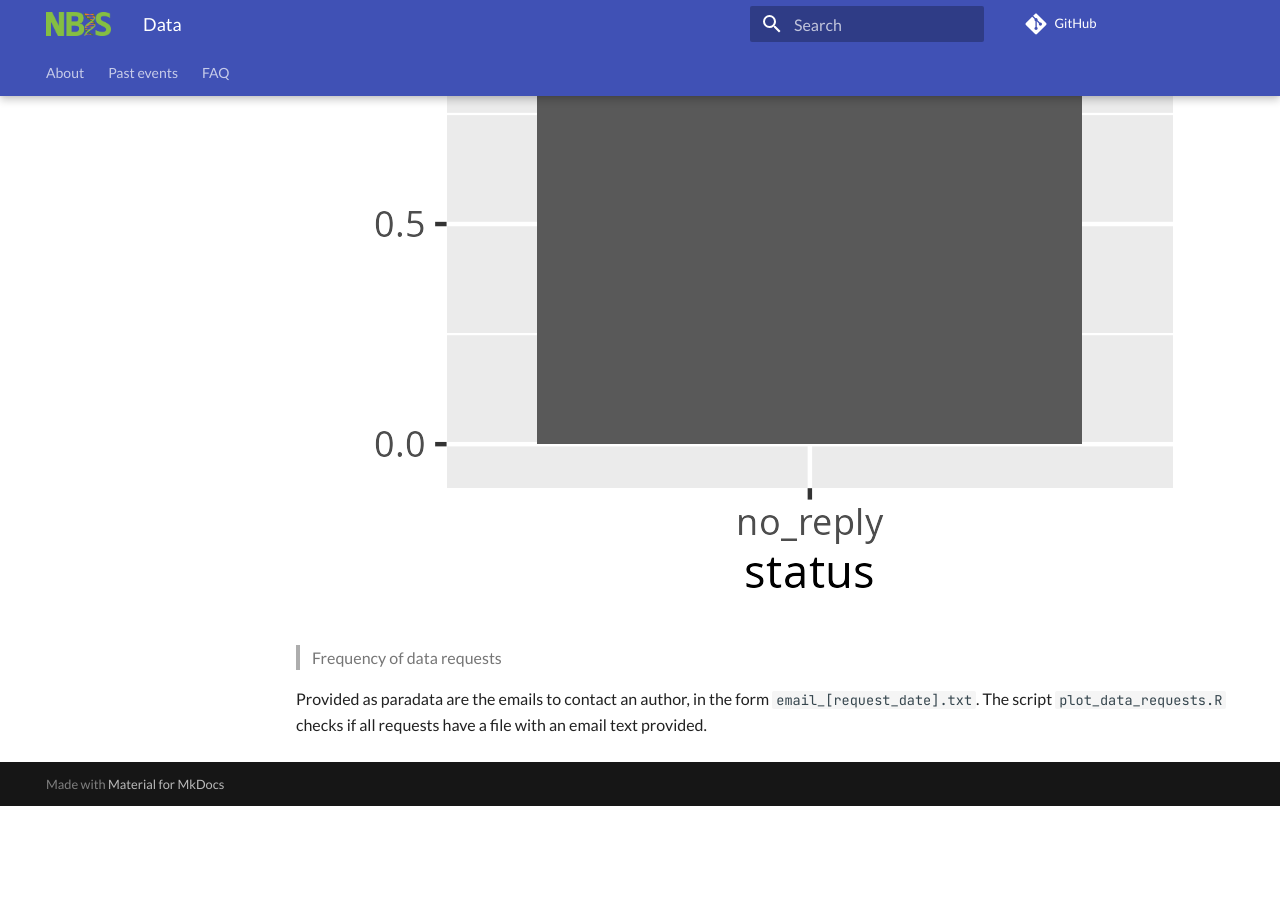
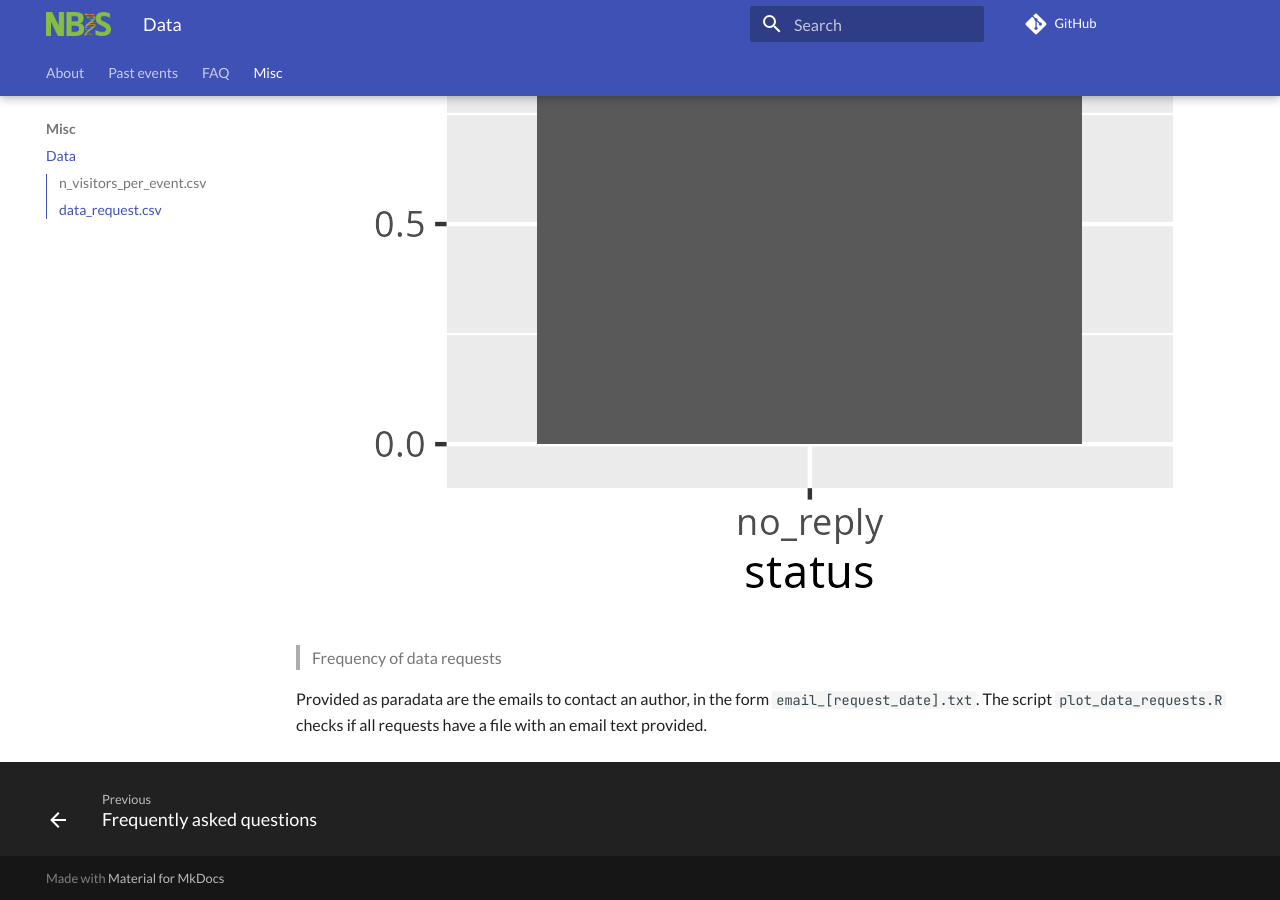
Before and after one commit to NBISweden/teaching_literature_club, an MkDocs documentation site: the page built from docs/data/README.md, in a window 1280 px wide and 900 px high, scrolled down 2302 px. Built offline with MkDocs 1.6.1 and Material for MkDocs 9.7.7, drawn with Linux system fonts in a browser that asks for light colours; comment, search, counter and statistics services are not loaded; before the commit the page ends 3108 px from its top, so only the background shows below that.

Commit message:
Add data

```diff
--- a/mkdocs.yml
+++ b/mkdocs.yml
@@ -9,6 +9,8 @@ nav:
     - Past events: past_events.md
   - FAQ:
     - Frequently asked questions: faq.md
+  - Misc:
+    - Data: data/README.md
 
 theme:
   name: material
```
